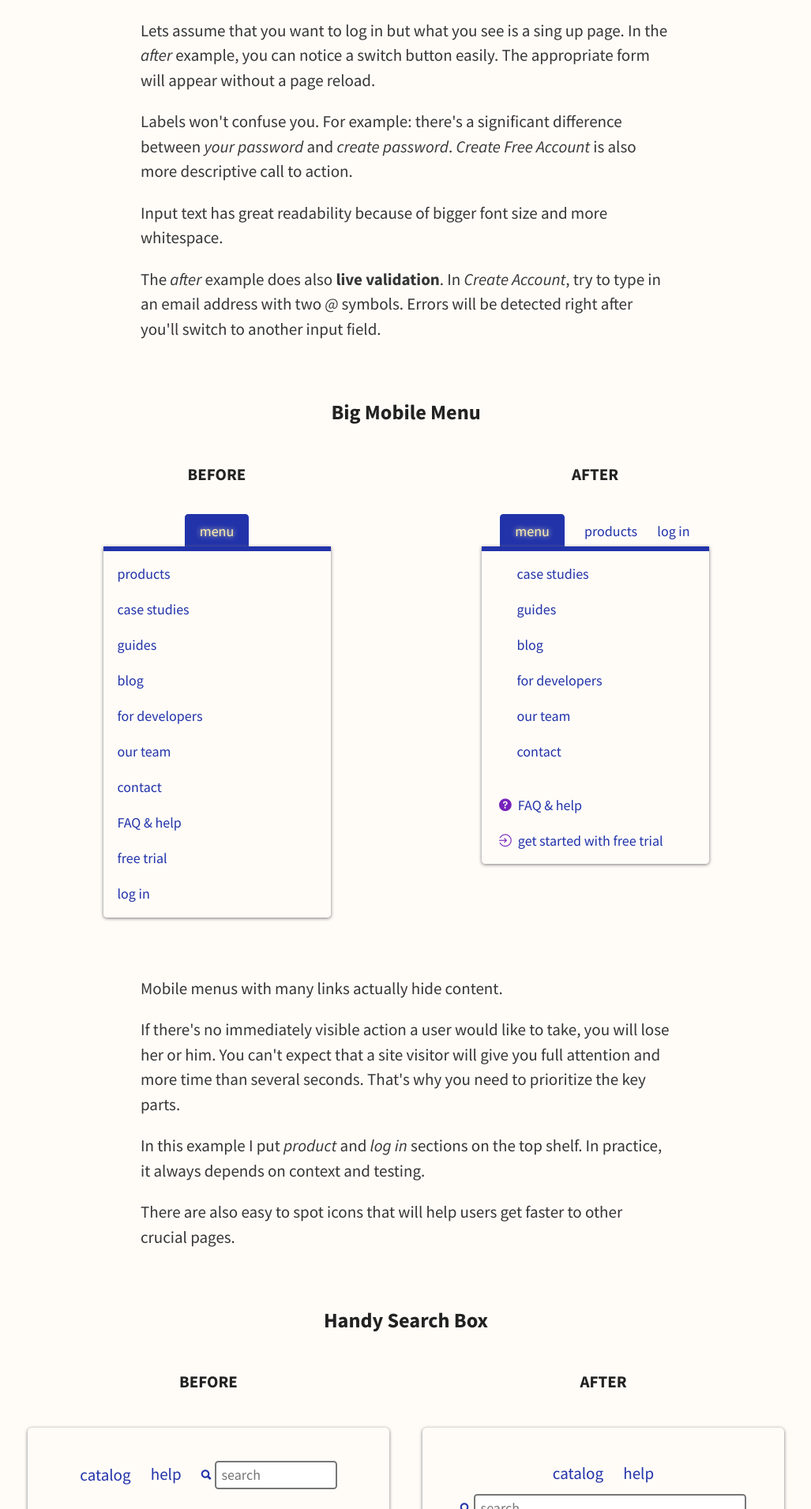
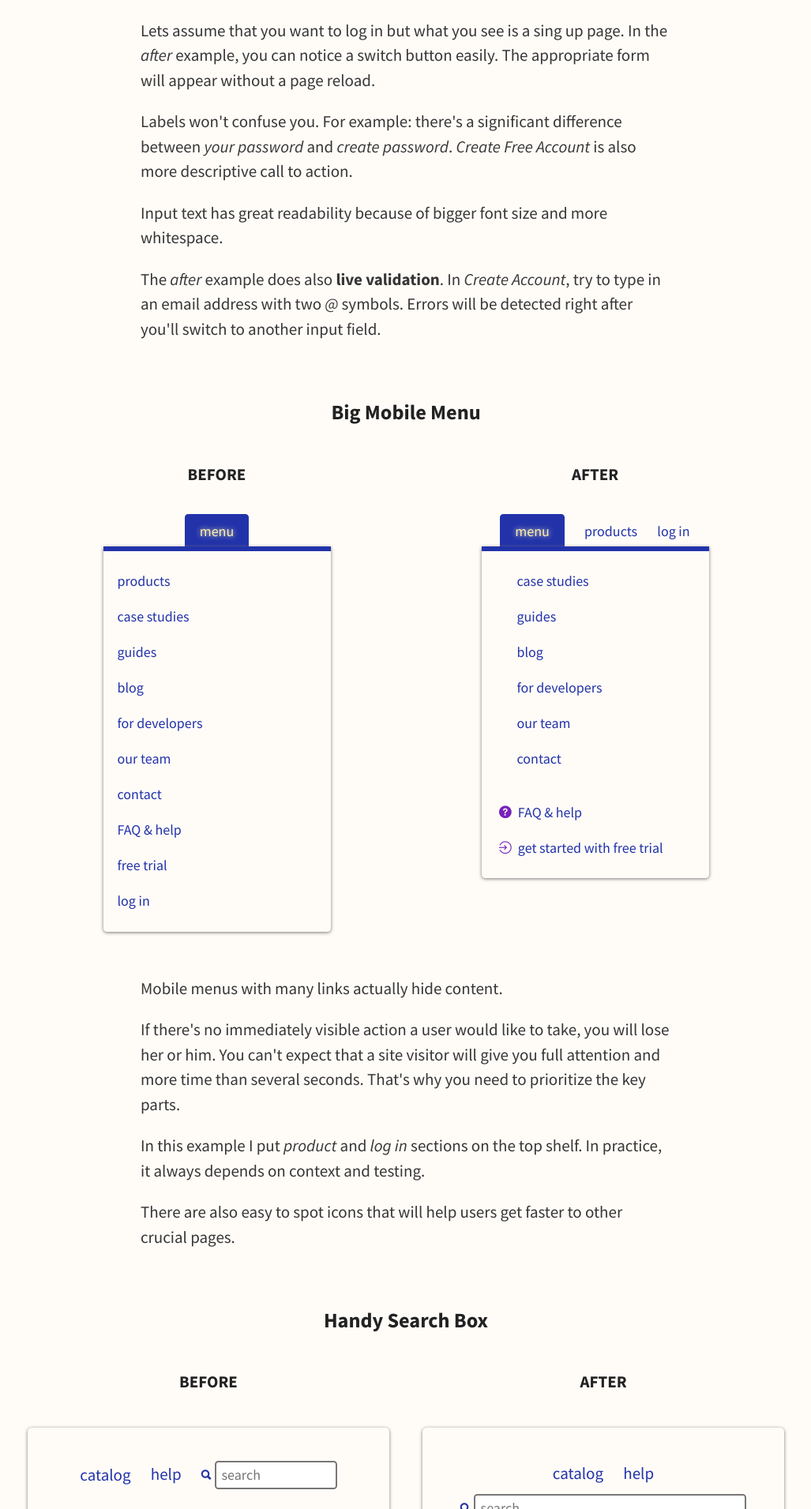
Before and after one commit to bart747/bart747, a Jekyll site: the page built from index.html, in a window 1280 px wide. Shown: the part 1640-3551 px from the top of the page at 79% size, without its empty margins (126-1153 px from the left). Built offline with Jekyll 4.4.1, drawn with Linux system fonts in a browser that asks for light colours; comment, search, counter and statistics services are not loaded.

Commit message:
add more whitespace to toggle menu

```diff
--- a/_sass/_lists.scss
+++ b/_sass/_lists.scss
@@ -116,7 +116,7 @@ ol {
   border-radius: 0 0 $radius $radius;
   border-top: 6px solid $blue-dark;
   box-shadow: 0 1px 4px $grey;
-  padding: 1em 1em 1em;
+  padding: 1.5em 1em;
   text-align: left;
   width: auto;
   width: 16em;
--- a/css/main.css
+++ b/css/main.css
@@ -755,7 +755,7 @@ ol {
   border-radius: 0 0 0.25em 0.25em;
   border-top: 6px solid #2233aa;
   box-shadow: 0 1px 4px #777;
-  padding: 1em 1em 1em;
+  padding: 1.5em 1em;
   text-align: left;
   width: auto;
   width: 16em;
```
Also changed, not shown: css/dist/main.css.
